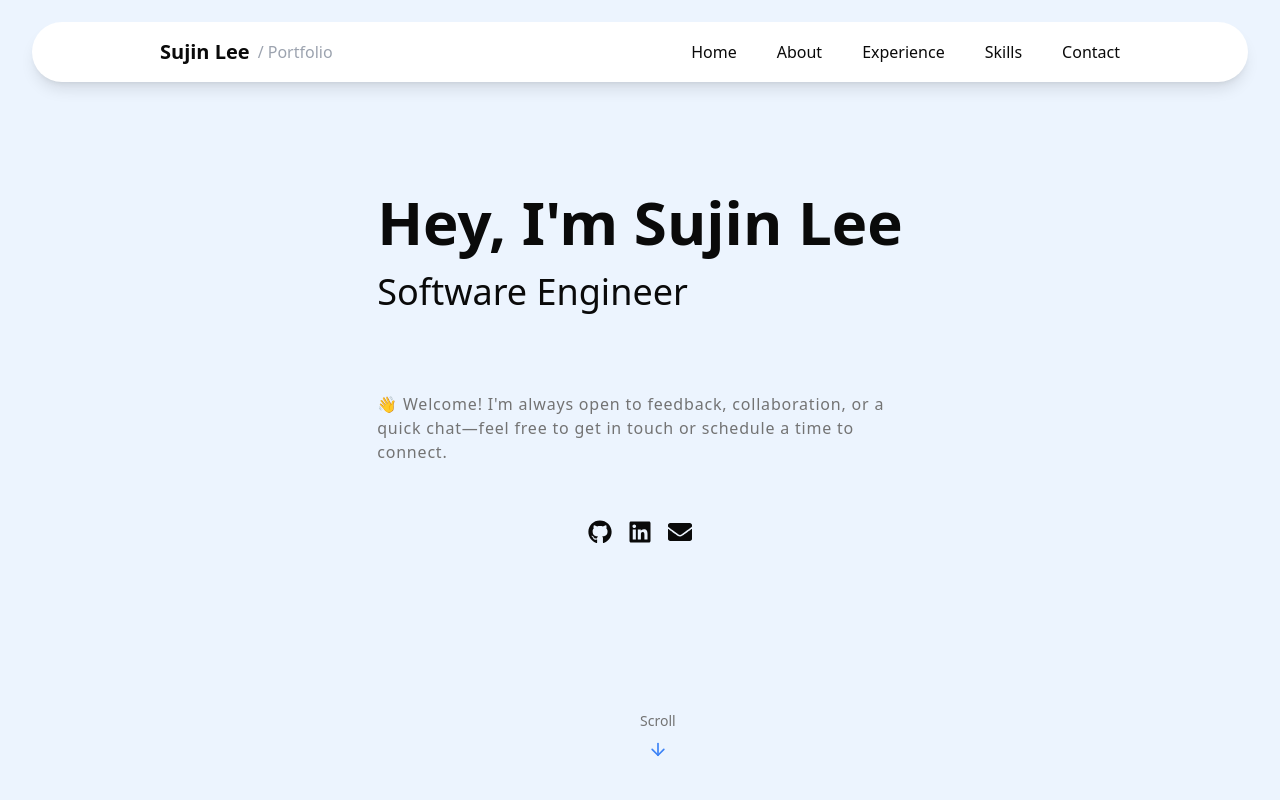
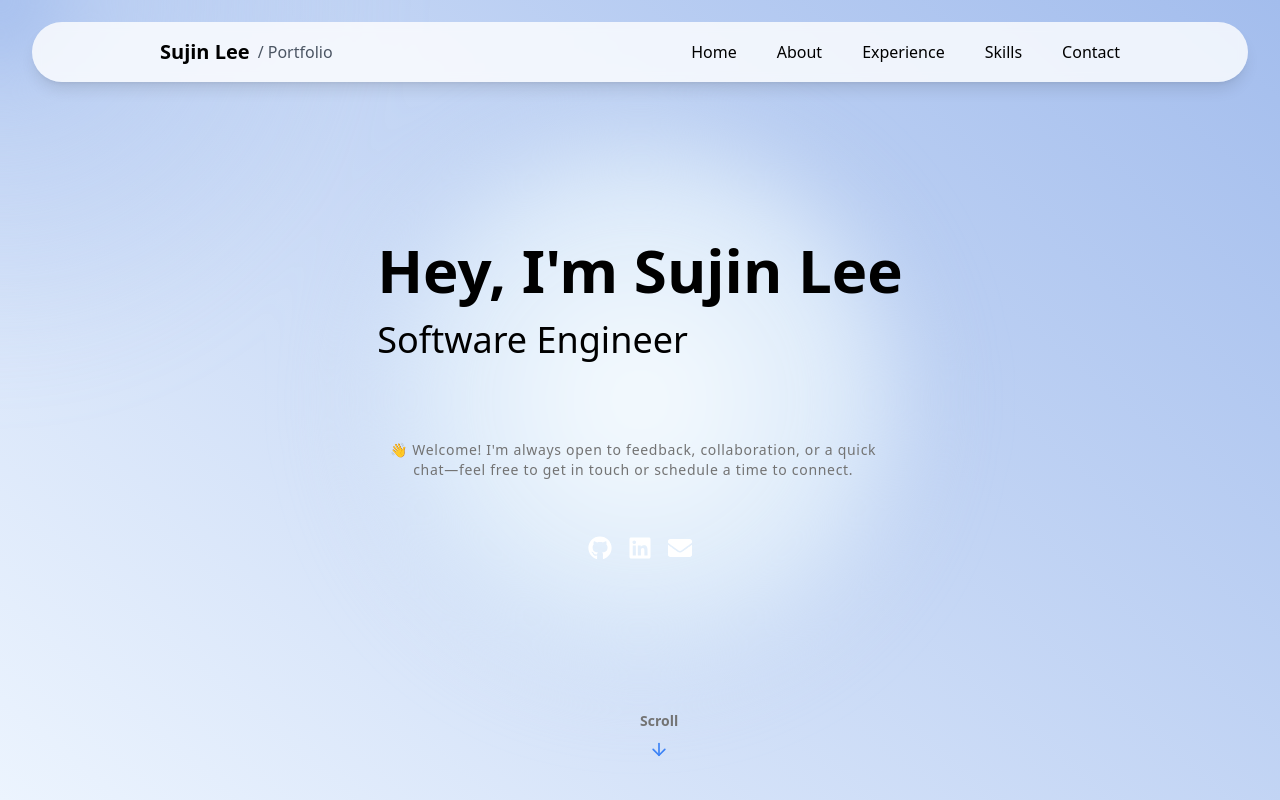
Before and after one commit to lsj0232191/sujin-lee, a Next.js app: page / in a window 1280 px wide. Shown: the top 800 px of the page. Built offline with nearby package versions, Linux system fonts and the light colour scheme.

Commit message:
feat: added pointer highlight in hero

```diff
--- a/app/globals.css
+++ b/app/globals.css
@@ -1,6 +1,51 @@
 @tailwind base;
 @tailwind components;
 @tailwind utilities;
+
+@theme inline {
+  --animate-first: moveVertical 30s ease infinite;
+  --animate-second: moveInCircle 20s reverse infinite;
+  --animate-third: moveInCircle 40s linear infinite;
+  --animate-fourth: moveHorizontal 40s ease infinite;
+  --animate-fifth: moveInCircle 20s ease infinite;
+
+  @keyframes moveHorizontal {
+    0% {
+      transform: translateX(-50%) translateY(-10%);
+    }
+    50% {
+      transform: translateX(50%) translateY(10%);
+    }
+    100% {
+      transform: translateX(-50%) translateY(-10%);
+    }
+  }
+
+  @keyframes moveInCircle {
+    0% {
+      transform: rotate(0deg);
+    }
+    50% {
+      transform: rotate(180deg);
+    }
+    100% {
+      transform: rotate(360deg);
+    }
+  }
+
+  @keyframes moveVertical {
+    0% {
+      transform: translateY(-50%);
+    }
+    50% {
+      transform: translateY(50%);
+    }
+    100% {
+      transform: translateY(-50%);
+    }
+  }
+}
+
 
 @layer base {
   :root {
--- a/app/layout.tsx
+++ b/app/layout.tsx
@@ -25,7 +25,7 @@ export default function RootLayout({
       <body
         className={`${poppins.variable} ${poppins.variable} antialiased`}
       >
-        <Navbar />
+        {/* <Navbar /> */}
         <main className="min-h-screen">
           {children}
         </main>
--- a/components/Hero.tsx
+++ b/components/Hero.tsx
@@ -1,22 +1,43 @@
 import React from "react";
 import Socials from "./Socials";
 import { ArrowDown } from "lucide-react";
+import { BackgroundGradientAnimation } from "@/components/ui/background-gradient-animation";
+import Navbar from "./Navbar";
 
 const Hero = () => {
   return (
+    <BackgroundGradientAnimation
+        gradientBackgroundStart="rgb(236, 244, 254)" // blue-1, matches navbar
+        gradientBackgroundEnd="rgb(163, 189, 237)"   // blue-3
+        firstColor="163, 189, 237"                   // blue-3
+        secondColor="211, 229, 248"                  // blue-2
+        thirdColor="236, 244, 254"                   // blue-1
+        fourthColor="163, 189, 237"                  // blue-3
+        fifthColor="211, 229, 248"                   // blue-2
+        pointerColor="163, 189, 237"                 // blue-3
+        containerClassName=""
+    >
+    {/* Navbar with pointer events enabled */}
+    <div className="absolute top-0 left-0 right-0 z-50 pointer-events-auto">
+        <Navbar />
+    </div>
+
+    {/* Main hero content */}
     <section
         id="hero"
-        className="bg-blue-1 min-h-screen">
+        className="absolute z-10 inset-0 flex items-center justify-center text-white font-bold px-4 text-3xl text-center md:text-4xl lg:text-7xl min-h-screen pointer-events-none">
         <div className="container flex flex-col items-center justify-center mx-auto">
             <div className="flex flex-col items-start justify-center px-4">
                 <h1 className="text-6xl font-bold pt-20 pb-5">
-                    <span className="animate-fade-in">Hey, I&apos;m </span>
-                    <span className="animate-fade-in-delay-1">Sujin Lee</span>
+                    <span className="animate-fade-in text-black">Hey, I&apos;m </span>
+                    <span className="animate-fade-in-delay-1 text-black">Sujin Lee</span>
                 </h1>
-                <p className="text-4xl font-light pb-20">Software Engineer</p>
-                <p className="md:tracking-wider mb-4 max-w-lg font-light text-muted-foreground">👋 Welcome! I&apos;m always open to feedback, collaboration, or a quick chat—feel free to get in touch or schedule a time to connect.</p>
+                <p className="text-4xl font-light pb-20 text-black">Software Engineer</p>
+                <p className="md:tracking-wider mb-4 max-w-lg font-light text-muted-foreground text-sm">👋 Welcome! I&apos;m always open to feedback, collaboration, or a quick chat—feel free to get in touch or schedule a time to connect.</p>
             </div>
-            <Socials containerClassName="pt-10 mb-20"/>
+            <div className="pointer-events-auto">
+                <Socials containerClassName="pt-10 mb-20"/>
+            </div>
         </div>
 
         <div className="absolute bottom-8 left-1/2 transform -translate-x-1/2 flex flex-col items-center justify-center animate-bounce">
@@ -24,6 +45,7 @@ const Hero = () => {
             <ArrowDown className="w-5 h-5 text-blue-500" />
         </div>
     </section>
+    </BackgroundGradientAnimation>
   );
 };
 
--- a/components/Navbar.tsx
+++ b/components/Navbar.tsx
@@ -2,19 +2,19 @@ import Link from "next/link";
 
 const Navbar = () => {
     return (
-        <div className="w-full h-28 px-4 sm:px-8 bg-blue-1 flex items-center justify-center pb-2">
+        <div className="w-full h-28 px-4 sm:px-8 flex items-center justify-center pb-2">
             <nav className="w-full flex justify-center">
-                <div className="bg-white rounded-full shadow-lg flex flex-col sm:flex-row items-center justify-between px-2 sm:px-4 md:px-16 lg:px-24 xl:px-32 py-4 max-w-7xl w-full">
+                <div className="rounded-full shadow-lg bg-white/80 backdrop-blur-sm flex flex-col sm:flex-row items-center justify-between px-2 sm:px-4 md:px-16 lg:px-24 xl:px-32 py-4 max-w-7xl w-full">
                     <div className="flex items-center space-x-2 mb-2 sm:mb-0">
-                        <span className="font-bold text-xl">Sujin Lee</span>
-                        <span className="text-gray-400">/ Portfolio</span>
+                        <span className="font-bold text-xl text-black">Sujin Lee</span>
+                        <span className="text-gray-600">/ Portfolio</span>
                     </div>
                     <div className="flex space-x-6 sm:space-x-10 overflow-x-auto scrollbar-hide w-full sm:w-auto justify-center sm:justify-end">
-                        <Link href="#home" className="font-medium whitespace-nowrap">Home</Link>
-                        <Link href="#about" className="font-medium whitespace-nowrap">About</Link>
-                        <Link href="#experience" className="font-medium whitespace-nowrap">Experience</Link>
-                        <Link href="#skills" className="font-medium whitespace-nowrap">Skills</Link>
-                        <Link href="#contact" className="font-medium whitespace-nowrap">Contact</Link>
+                        <Link href="#home" className="font-medium whitespace-nowrap text-black hover:text-blue-600 transition-colors">Home</Link>
+                        <Link href="#about" className="font-medium whitespace-nowrap text-black hover:text-blue-600 transition-colors">About</Link>
+                        <Link href="#experience" className="font-medium whitespace-nowrap text-black hover:text-blue-600 transition-colors">Experience</Link>
+                        <Link href="#skills" className="font-medium whitespace-nowrap text-black hover:text-blue-600 transition-colors">Skills</Link>
+                        <Link href="#contact" className="font-medium whitespace-nowrap text-black hover:text-blue-600 transition-colors">Contact</Link>
                     </div>
                 </div>
             </nav>
--- /dev/null
+++ b/components/ui/background-gradient-animation.tsx
@@ -0,0 +1,181 @@
+"use client";
+import { cn } from "@/lib/utils";
+import { useEffect, useRef, useState } from "react";
+
+export const BackgroundGradientAnimation = ({
+  gradientBackgroundStart = "rgb(108, 0, 162)",
+  gradientBackgroundEnd = "rgb(0, 17, 82)",
+  firstColor = "18, 113, 255",
+  secondColor = "221, 74, 255",
+  thirdColor = "100, 220, 255",
+  fourthColor = "200, 50, 50",
+  fifthColor = "180, 180, 50",
+  pointerColor = "140, 100, 255",
+  size = "80%",
+  blendingValue = "hard-light",
+  children,
+  className,
+  interactive = true,
+  containerClassName,
+}: {
+  gradientBackgroundStart?: string;
+  gradientBackgroundEnd?: string;
+  firstColor?: string;
+  secondColor?: string;
+  thirdColor?: string;
+  fourthColor?: string;
+  fifthColor?: string;
+  pointerColor?: string;
+  size?: string;
+  blendingValue?: string;
+  children?: React.ReactNode;
+  className?: string;
+  interactive?: boolean;
+  containerClassName?: string;
+}) => {
+  const interactiveRef = useRef<HTMLDivElement>(null);
+
+  const [curX, setCurX] = useState(0);
+  const [curY, setCurY] = useState(0);
+  const [tgX, setTgX] = useState(0);
+  const [tgY, setTgY] = useState(0);
+  useEffect(() => {
+    document.body.style.setProperty(
+      "--gradient-background-start",
+      gradientBackgroundStart
+    );
+    document.body.style.setProperty(
+      "--gradient-background-end",
+      gradientBackgroundEnd
+    );
+    document.body.style.setProperty("--first-color", firstColor);
+    document.body.style.setProperty("--second-color", secondColor);
+    document.body.style.setProperty("--third-color", thirdColor);
+    document.body.style.setProperty("--fourth-color", fourthColor);
+    document.body.style.setProperty("--fifth-color", fifthColor);
+    document.body.style.setProperty("--pointer-color", pointerColor);
+    document.body.style.setProperty("--size", size);
+    document.body.style.setProperty("--blending-value", blendingValue);
+  }, []);
+
+  useEffect(() => {
+    function move() {
+      if (!interactiveRef.current) {
+        return;
+      }
+      setCurX(curX + (tgX - curX) / 20);
+      setCurY(curY + (tgY - curY) / 20);
+      interactiveRef.current.style.transform = `translate(${Math.round(
+        curX
+      )}px, ${Math.round(curY)}px)`;
+    }
+
+    move();
+  }, [tgX, tgY]);
+
+  const handleMouseMove = (event: React.MouseEvent<HTMLDivElement>) => {
+    if (interactiveRef.current) {
+      const rect = interactiveRef.current.getBoundingClientRect();
+      setTgX(event.clientX - rect.left);
+      setTgY(event.clientY - rect.top);
+    }
+  };
+
+  const [isSafari, setIsSafari] = useState(false);
+  useEffect(() => {
+    setIsSafari(/^((?!chrome|android).)*safari/i.test(navigator.userAgent));
+  }, []);
+
+  return (
+    <div
+      className={cn(
+        "h-screen w-screen relative overflow-hidden top-0 left-0 bg-[linear-gradient(40deg,var(--gradient-background-start),var(--gradient-background-end))]",
+        containerClassName
+      )}
+    >
+      <svg className="hidden">
+        <defs>
+          <filter id="blurMe">
+            <feGaussianBlur
+              in="SourceGraphic"
+              stdDeviation="10"
+              result="blur"
+            />
+            <feColorMatrix
+              in="blur"
+              mode="matrix"
+              values="1 0 0 0 0  0 1 0 0 0  0 0 1 0 0  0 0 0 18 -8"
+              result="goo"
+            />
+            <feBlend in="SourceGraphic" in2="goo" />
+          </filter>
+        </defs>
+      </svg>
+      <div className={cn("", className)}>{children}</div>
+      <div
+        className={cn(
+          "gradients-container h-full w-full blur-lg",
+          isSafari ? "blur-2xl" : "[filter:url(#blurMe)_blur(40px)]"
+        )}
+      >
+        <div
+          className={cn(
+            `absolute [background:radial-gradient(circle_at_center,_var(--first-color)_0,_var(--first-color)_50%)_no-repeat]`,
+            `[mix-blend-mode:var(--blending-value)] w-[var(--size)] h-[var(--size)] top-[calc(50%-var(--size)/2)] left-[calc(50%-var(--size)/2)]`,
+            `[transform-origin:center_center]`,
+            `animate-first`,
+            `opacity-100`
+          )}
+        ></div>
+        <div
+          className={cn(
+            `absolute [background:radial-gradient(circle_at_center,_rgba(var(--second-color),_0.8)_0,_rgba(var(--second-color),_0)_50%)_no-repeat]`,
+            `[mix-blend-mode:var(--blending-value)] w-[var(--size)] h-[var(--size)] top-[calc(50%-var(--size)/2)] left-[calc(50%-var(--size)/2)]`,
+            `[transform-origin:calc(50%-400px)]`,
+            `animate-second`,
+            `opacity-100`
+          )}
+        ></div>
+        <div
+          className={cn(
+            `absolute [background:radial-gradient(circle_at_center,_rgba(var(--third-color),_0.8)_0,_rgba(var(--third-color),_0)_50%)_no-repeat]`,
+            `[mix-blend-mode:var(--blending-value)] w-[var(--size)] h-[var(--size)] top-[calc(50%-var(--size)/2)] left-[calc(50%-var(--size)/2)]`,
+            `[transform-origin:calc(50%+400px)]`,
+            `animate-third`,
+            `opacity-100`
+          )}
+        ></div>
+        <div
+          className={cn(
+            `absolute [background:radial-gradient(circle_at_center,_rgba(var(--fourth-color),_0.8)_0,_rgba(var(--fourth-color),_0)_50%)_no-repeat]`,
+            `[mix-blend-mode:var(--blending-value)] w-[var(--size)] h-[var(--size)] top-[calc(50%-var(--size)/2)] left-[calc(50%-var(--size)/2)]`,
+            `[transform-origin:calc(50%-200px)]`,
+            `animate-fourth`,
+            `opacity-70`
+          )}
+        ></div>
+        <div
+          className={cn(
+            `absolute [background:radial-gradient(circle_at_center,_rgba(var(--fifth-color),_0.8)_0,_rgba(var(--fifth-color),_0)_50%)_no-repeat]`,
+            `[mix-blend-mode:var(--blending-value)] w-[var(--size)] h-[var(--size)] top-[calc(50%-var(--size)/2)] left-[calc(50%-var(--size)/2)]`,
+            `[transform-origin:calc(50%-800px)_calc(50%+800px)]`,
+            `animate-fifth`,
+            `opacity-100`
+          )}
+        ></div>
+
+        {interactive && (
+          <div
+            ref={interactiveRef}
+            onMouseMove={handleMouseMove}
+            className={cn(
+              `absolute [background:radial-gradient(circle_at_center,_rgba(var(--pointer-color),_0.8)_0,_rgba(var(--pointer-color),_0)_50%)_no-repeat]`,
+              `[mix-blend-mode:var(--blending-value)] w-full h-full -top-1/2 -left-1/2`,
+              `opacity-70`
+            )}
+          ></div>
+        )}
+      </div>
+    </div>
+  );
+};
--- a/package.json
+++ b/package.json
@@ -12,6 +12,7 @@
     "class-variance-authority": "^0.7.1",
     "clsx": "^2.1.1",
     "lucide-react": "^0.511.0",
+    "motion": "^12.12.2",
     "next": "15.1.8",
     "react": "^19.0.0",
     "react-dom": "^19.0.0",
--- a/tailwind.config.ts
+++ b/tailwind.config.ts
@@ -24,6 +24,7 @@ export default {
 			'blue-1': '#ECF4FE',
 			'blue-2': '#D3E5F8',
 			'blue-3': '#A3BDED',
+			'blue-4': '#ceddf6',
   			foreground: 'hsl(var(--foreground))',
   			card: {
   				DEFAULT: 'hsl(var(--card))',
```
Also changed, not shown: components/Projects.tsx (+5 -5 lines), 1 other file (tests, documents, lock files or other folders).
